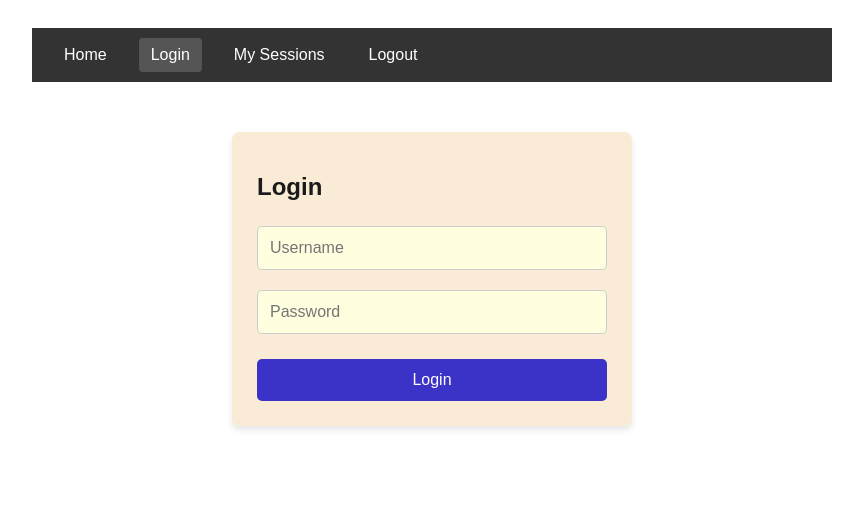
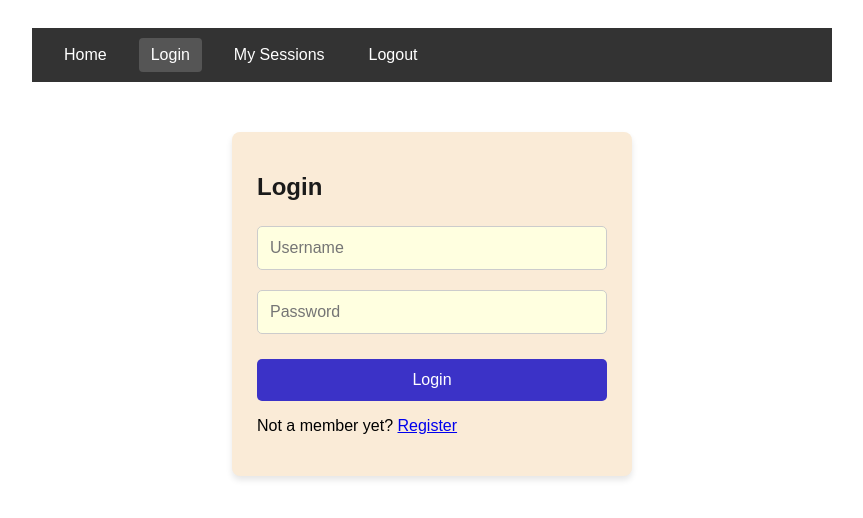
Before and after one commit to Namay77/SkillFund, a React (Vite) app in the folder frontend/: page /login in a window 1280 px wide. Shown: the top 518 px of the page, without its empty margins (208-1071 px from the left). Built offline with nearby package versions, Linux system fonts and the light colour scheme; the HTML template or start-up script is replaced by a standard one.

Commit message:
small changes

```diff
--- a/frontend/src/components/Form.jsx
+++ b/frontend/src/components/Form.jsx
@@ -1,6 +1,6 @@
 import { useState } from "react";
+import { Link, useNavigate } from "react-router-dom";
 import api from "../api";
-import { useNavigate } from "react-router-dom";
 import { ACCESS_TOKEN, REFRESH_TOKEN } from "../constants";
 import "../styles/Form.css";
 import LoadingIndicator from "./LoadingIndicator";
@@ -43,7 +43,6 @@ function Form({ route, method }) {
     }
   };
 
-
   return (
     <form onSubmit={handleSubmit} className="form-container">
       <h1>{name}</h1>
@@ -65,6 +64,12 @@ function Form({ route, method }) {
       <button className="form-button" type="submit">
         {name}
       </button>
+
+      {method === "login" && (
+        <p className="register-text">
+          Not a member yet? <Link to="/register" className="register-link">Register</Link>
+        </p>
+      )}
     </form>
   );
 }
--- a/frontend/src/pages/SessionManager.jsx
+++ b/frontend/src/pages/SessionManager.jsx
@@ -57,7 +57,7 @@ function SessionManager() {
   return (
     <div>
       <div>
-        <h2>Session</h2>
+        <h2>Active Sessions</h2>
         {sessions.map((session) => (
           <Session
             session={session}
```
